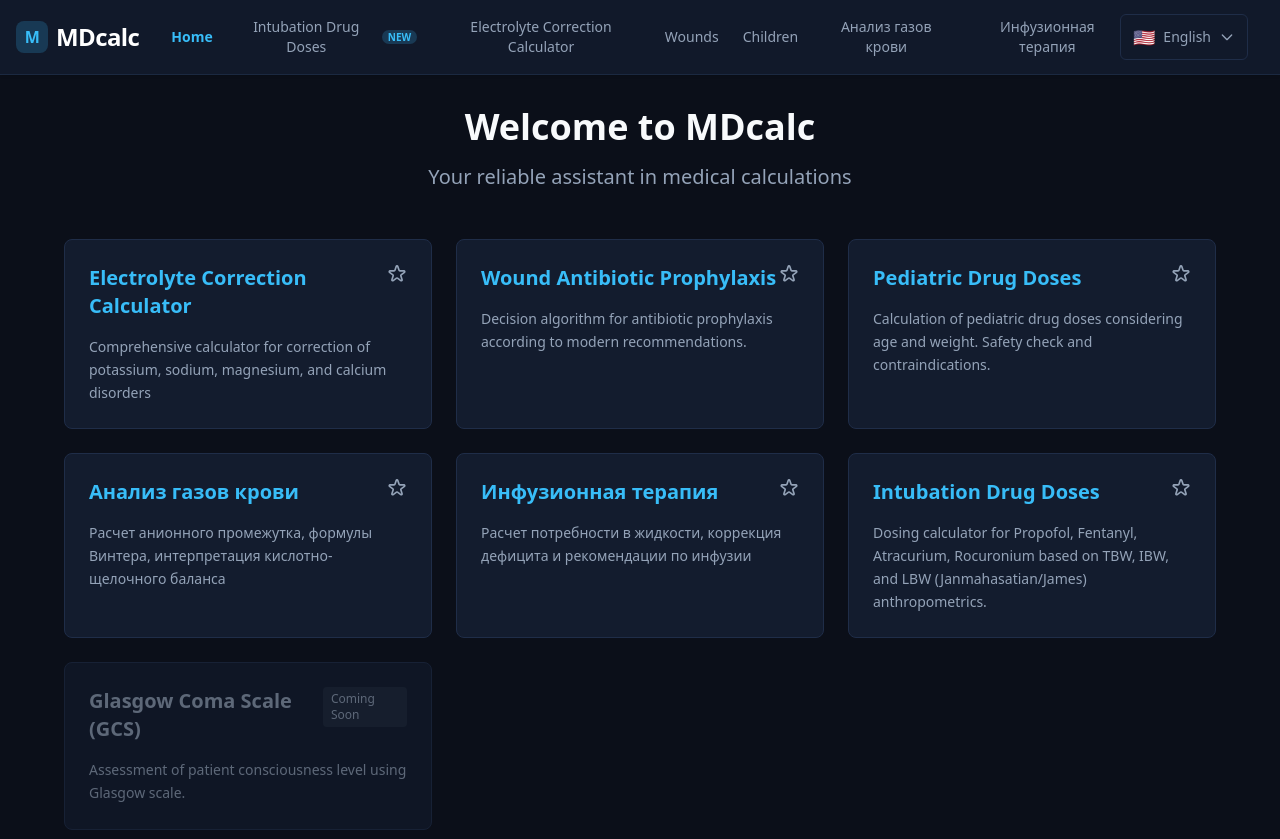
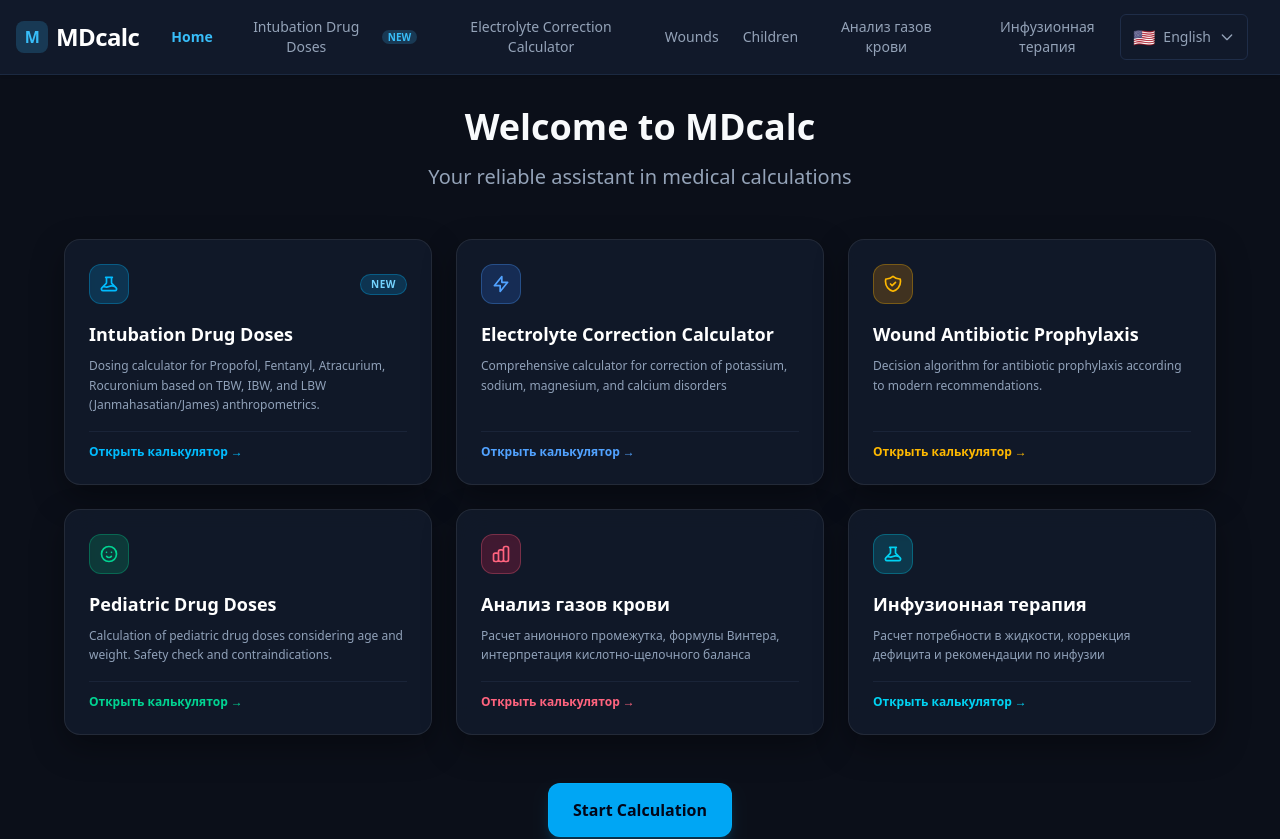
Before and after one commit to ziffmafiya/medical-calculators, a Next.js app: page / in a window 1280 px wide. Shown: the top 839 px of the page. Built offline with nearby package versions, Linux system fonts and the light colour scheme.

Commit message:
feat: translate all pages, homepage grid cards, and calculators to Untitled UI React design standards

```diff
--- a/src/app/page.tsx
+++ b/src/app/page.tsx
@@ -217,129 +217,159 @@ export default function Home() {
               </p>
             </div>
 
-            {/* Calculator Cards */}
-            <div className="grid grid-cols-1 sm:grid-cols-2 lg:grid-cols-3 gap-4 md:gap-6 px-4 md:px-0">
+            {/* Calculator Cards Grid */}
+            <div className="grid grid-cols-1 sm:grid-cols-2 lg:grid-cols-3 gap-4 sm:gap-6 px-4 md:px-0">
+              {/* Intubation Doses Calculator Card (Featured) */}
+              <div
+                className="glass-panel border border-sky-500/30 rounded-2xl p-6 hover:border-sky-400 transition-all duration-300 cursor-pointer group shadow-xl shadow-sky-950/20 hover:scale-[1.01] flex flex-col justify-between"
+                onClick={() => setActiveCalculator('intubation')}
+              >
+                <div>
+                  <div className="flex items-center justify-between mb-4">
+                    <div className="w-10 h-10 rounded-xl bg-sky-500/20 border border-sky-400/30 flex items-center justify-center text-sky-400 group-hover:scale-110 transition-transform">
+                      <svg className="w-5 h-5" fill="none" stroke="currentColor" viewBox="0 0 24 24">
+                        <path strokeLinecap="round" strokeLinejoin="round" strokeWidth={2} d="M19.428 15.428a2 2 0 00-1.022-.547l-2.387-.477a6 6 0 00-3.86.517l-.318.158a6 6 0 01-3.86.517L6.05 15.21a2 2 0 00-1.806.547M8 4h8l-1 1v5.172a2 2 0 00.586 1.414l5 5c1.26 1.26.367 3.414-1.415 3.414H4.828c-1.782 0-2.674-2.154-1.414-3.414l5-5A2 2 0 009 10.172V5L8 4z" />
+                      </svg>
+                    </div>
+                    <span className="text-[10px] uppercase font-bold tracking-wider px-2.5 py-0.5 rounded-full bg-sky-500/20 text-sky-300 border border-sky-400/30">
+                      NEW
+                    </span>
+                  </div>
+                  <h3 className="text-lg font-bold text-white mb-2 group-hover:text-sky-400 transition-colors">
+                    {t.intubationDoses}
+                  </h3>
+                  <p className="text-slate-400 text-xs leading-relaxed">
+                    {t.intubationDosesDesc}
+                  </p>
+                </div>
+                <div className="mt-4 pt-3 border-t border-slate-800/80 flex items-center text-xs font-semibold text-sky-400 group-hover:translate-x-1 transition-transform">
+                  <span>Открыть калькулятор →</span>
+                </div>
+              </div>
+
               {/* Electrolyte Calculator Card */}
-              <div className="bg-card border border-border rounded-lg p-6 hover:border-primary/50 transition-all duration-200 cursor-pointer group card-hover"
-                   onClick={() => setActiveCalculator('electrolyte')}>
-                <div className="flex items-start justify-between mb-4">
-                  <h3 className="text-xl font-semibold text-primary group-hover:text-primary/80 transition-colors">
+              <div
+                className="glass-panel border border-slate-800/80 rounded-2xl p-6 hover:border-blue-500/50 transition-all duration-300 cursor-pointer group shadow-xl shadow-slate-950/40 hover:scale-[1.01] flex flex-col justify-between"
+                onClick={() => setActiveCalculator('electrolyte')}
+              >
+                <div>
+                  <div className="flex items-center justify-between mb-4">
+                    <div className="w-10 h-10 rounded-xl bg-blue-500/20 border border-blue-400/30 flex items-center justify-center text-blue-400 group-hover:scale-110 transition-transform">
+                      <svg className="w-5 h-5" fill="none" stroke="currentColor" viewBox="0 0 24 24">
+                        <path strokeLinecap="round" strokeLinejoin="round" strokeWidth={2} d="M13 10V3L4 14h7v7l9-11h-7z" />
+                      </svg>
+                    </div>
+                  </div>
+                  <h3 className="text-lg font-bold text-white mb-2 group-hover:text-blue-400 transition-colors">
                     {t.electrolyteCorrection}
                   </h3>
-                  <button className="text-muted-foreground hover:text-foreground transition-colors">
-                    <svg className="w-5 h-5" fill="none" stroke="currentColor" viewBox="0 0 24 24">
-                      <path strokeLinecap="round" strokeLinejoin="round" strokeWidth={2} d="M11.049 2.927c.3-.921 1.603-.921 1.902 0l1.519 4.674a1 1 0 00.95.69h4.915c.969 0 1.371 1.24.588 1.81l-3.976 2.888a1 1 0 00-.363 1.118l1.518 4.674c.3.922-.755 1.688-1.538 1.118l-3.976-2.888a1 1 0 00-1.176 0l-3.976 2.888c-.783.57-1.838-.197-1.538-1.118l1.518-4.674a1 1 0 00-.363-1.118l-3.976-2.888c-.784-.57-.38-1.81.588-1.81h4.914a1 1 0 00.951-.69l1.519-4.674z" />
-                    </svg>
-                  </button>
-                </div>
-                <p className="text-muted-foreground text-sm leading-relaxed">
+                  <p className="text-slate-400 text-xs leading-relaxed">
                     {t.electrolyteCorrectionDesc}
                   </p>
                 </div>
+                <div className="mt-4 pt-3 border-t border-slate-800/80 flex items-center text-xs font-semibold text-blue-400 group-hover:translate-x-1 transition-transform">
+                  <span>Открыть калькулятор →</span>
+                </div>
+              </div>
 
               {/* Antibiotic Calculator Card */}
-              <div className="bg-card border border-border rounded-lg p-6 hover:border-primary/50 transition-all duration-200 cursor-pointer group card-hover"
-                   onClick={() => setActiveCalculator('antibiotic')}>
-                <div className="flex items-start justify-between mb-4">
-                  <h3 className="text-xl font-semibold text-primary group-hover:text-primary/80 transition-colors">
+              <div
+                className="glass-panel border border-slate-800/80 rounded-2xl p-6 hover:border-amber-500/50 transition-all duration-300 cursor-pointer group shadow-xl shadow-slate-950/40 hover:scale-[1.01] flex flex-col justify-between"
+                onClick={() => setActiveCalculator('antibiotic')}
+              >
+                <div>
+                  <div className="flex items-center justify-between mb-4">
+                    <div className="w-10 h-10 rounded-xl bg-amber-500/20 border border-amber-400/30 flex items-center justify-center text-amber-400 group-hover:scale-110 transition-transform">
+                      <svg className="w-5 h-5" fill="none" stroke="currentColor" viewBox="0 0 24 24">
+                        <path strokeLinecap="round" strokeLinejoin="round" strokeWidth={2} d="M9 12l2 2 4-4m5.618-4.016A11.955 11.955 0 0112 2.944a11.955 11.955 0 01-8.618 3.04A12.02 12.02 0 003 9c0 5.591 3.824 10.29 9 11.622 5.176-1.332 9-6.03 9-11.622 0-1.042-.133-2.052-.382-3.016z" />
+                      </svg>
+                    </div>
+                  </div>
+                  <h3 className="text-lg font-bold text-white mb-2 group-hover:text-amber-400 transition-colors">
                     {t.antibioticProphylaxis}
                   </h3>
-                  <button className="text-muted-foreground hover:text-foreground transition-colors">
-                    <svg className="w-5 h-5" fill="none" stroke="currentColor" viewBox="0 0 24 24">
-                      <path strokeLinecap="round" strokeLinejoin="round" strokeWidth={2} d="M11.049 2.927c.3-.921 1.603-.921 1.902 0l1.519 4.674a1 1 0 00.95.69h4.915c.969 0 1.371 1.24.588 1.81l-3.976 2.888a1 1 0 00-.363 1.118l1.518 4.674c.3.922-.755 1.688-1.538 1.118l-3.976-2.888a1 1 0 00-1.176 0l-3.976 2.888c-.783.57-1.838-.197-1.538-1.118l1.518-4.674a1 1 0 00-.363-1.118l-3.976-2.888c-.784-.57-.38-1.81.588-1.81h4.914a1 1 0 00.951-.69l1.519-4.674z" />
-                    </svg>
-                  </button>
-                </div>
-                <p className="text-muted-foreground text-sm leading-relaxed">
+                  <p className="text-slate-400 text-xs leading-relaxed">
                     {t.antibioticProphylaxisDesc}
                   </p>
                 </div>
+                <div className="mt-4 pt-3 border-t border-slate-800/80 flex items-center text-xs font-semibold text-amber-400 group-hover:translate-x-1 transition-transform">
+                  <span>Открыть калькулятор →</span>
+                </div>
+              </div>
 
               {/* Pediatric Doses Calculator Card */}
-              <div className="bg-card border border-border rounded-lg p-6 hover:border-primary/50 transition-all duration-200 cursor-pointer group card-hover"
-                   onClick={() => setActiveCalculator('pediatric')}>
-                <div className="flex items-start justify-between mb-4">
-                  <h3 className="text-xl font-semibold text-primary group-hover:text-primary/80 transition-colors">
+              <div
+                className="glass-panel border border-slate-800/80 rounded-2xl p-6 hover:border-emerald-500/50 transition-all duration-300 cursor-pointer group shadow-xl shadow-slate-950/40 hover:scale-[1.01] flex flex-col justify-between"
+                onClick={() => setActiveCalculator('pediatric')}
+              >
+                <div>
+                  <div className="flex items-center justify-between mb-4">
+                    <div className="w-10 h-10 rounded-xl bg-emerald-500/20 border border-emerald-400/30 flex items-center justify-center text-emerald-400 group-hover:scale-110 transition-transform">
+                      <svg className="w-5 h-5" fill="none" stroke="currentColor" viewBox="0 0 24 24">
+                        <path strokeLinecap="round" strokeLinejoin="round" strokeWidth={2} d="M14.828 14.828a4 4 0 01-5.656 0M9 10h.01M15 10h.01M21 12a9 9 0 11-18 0 9 9 0 0118 0z" />
+                      </svg>
+                    </div>
+                  </div>
+                  <h3 className="text-lg font-bold text-white mb-2 group-hover:text-emerald-400 transition-colors">
                     {t.pediatricDoses}
                   </h3>
-                  <button className="text-muted-foreground hover:text-foreground transition-colors">
-                    <svg className="w-5 h-5" fill="none" stroke="currentColor" viewBox="0 0 24 24">
-                      <path strokeLinecap="round" strokeLinejoin="round" strokeWidth={2} d="M11.049 2.927c.3-.921 1.603-.921 1.902 0l1.519 4.674a1 1 0 00.95.69h4.915c.969 0 1.371 1.24.588 1.81l-3.976 2.888a1 1 0 00-.363 1.118l1.518 4.674c.3.922-.755 1.688-1.538 1.118l-3.976-2.888a1 1 0 00-1.176 0l-3.976 2.888c-.783.57-1.838-.197-1.538-1.118l1.518-4.674a1 1 0 00-.363-1.118l-3.976-2.888c-.784-.57-.38-1.81.588-1.81h4.914a1 1 0 00.951-.69l1.519-4.674z" />
-                    </svg>
-                  </button>
-                </div>
-                <p className="text-muted-foreground text-sm leading-relaxed">
+                  <p className="text-slate-400 text-xs leading-relaxed">
                     {t.pediatricDosesDesc}
                   </p>
                 </div>
+                <div className="mt-4 pt-3 border-t border-slate-800/80 flex items-center text-xs font-semibold text-emerald-400 group-hover:translate-x-1 transition-transform">
+                  <span>Открыть калькулятор →</span>
+                </div>
+              </div>
 
               {/* Blood Gas Analysis Calculator Card */}
-              <div className="bg-card border border-border rounded-lg p-6 hover:border-primary/50 transition-all duration-200 cursor-pointer group card-hover"
-                   onClick={() => setActiveCalculator('bloodGas')}>
-                <div className="flex items-start justify-between mb-4">
-                  <h3 className="text-xl font-semibold text-primary group-hover:text-primary/80 transition-colors">
+              <div
+                className="glass-panel border border-slate-800/80 rounded-2xl p-6 hover:border-rose-500/50 transition-all duration-300 cursor-pointer group shadow-xl shadow-slate-950/40 hover:scale-[1.01] flex flex-col justify-between"
+                onClick={() => setActiveCalculator('bloodGas')}
+              >
+                <div>
+                  <div className="flex items-center justify-between mb-4">
+                    <div className="w-10 h-10 rounded-xl bg-rose-500/20 border border-rose-400/30 flex items-center justify-center text-rose-400 group-hover:scale-110 transition-transform">
+                      <svg className="w-5 h-5" fill="none" stroke="currentColor" viewBox="0 0 24 24">
+                        <path strokeLinecap="round" strokeLinejoin="round" strokeWidth={2} d="M9 19v-6a2 2 0 00-2-2H5a2 2 0 00-2 2v6a2 2 0 002 2h2a2 2 0 002-2zm0 0V9a2 2 0 012-2h2a2 2 0 012 2v10m-6 0a2 2 0 002 2h2a2 2 0 002-2m0 0V5a2 2 0 012-2h2a2 2 0 012 2v14a2 2 0 01-2 2h-2a2 2 0 01-2-2z" />
+                      </svg>
+                    </div>
+                  </div>
+                  <h3 className="text-lg font-bold text-white mb-2 group-hover:text-rose-400 transition-colors">
                     Анализ газов крови
                   </h3>
-                  <button className="text-muted-foreground hover:text-foreground transition-colors">
-                    <svg className="w-5 h-5" fill="none" stroke="currentColor" viewBox="0 0 24 24">
-                      <path strokeLinecap="round" strokeLinejoin="round" strokeWidth={2} d="M11.049 2.927c.3-.921 1.603-.921 1.902 0l1.519 4.674a1 1 0 00.95.69h4.915c.969 0 1.371 1.24.588 1.81l-3.976 2.888a1 1 0 00-.363 1.118l1.518 4.674c.3.922-.755 1.688-1.538 1.118l-3.976-2.888a1 1 0 00-1.176 0l-3.976 2.888c-.783.57-1.838-.197-1.538-1.118l1.518-4.674a1 1 0 00-.363-1.118l-3.976-2.888c-.784-.57-.38-1.81.588-1.81h4.914a1 1 0 00.951-.69l1.519-4.674z" />
-                    </svg>
-                  </button>
-                </div>
-                <p className="text-muted-foreground text-sm leading-relaxed">
+                  <p className="text-slate-400 text-xs leading-relaxed">
                     Расчет анионного промежутка, формулы Винтера, интерпретация кислотно-щелочного баланса
                   </p>
                 </div>
+                <div className="mt-4 pt-3 border-t border-slate-800/80 flex items-center text-xs font-semibold text-rose-400 group-hover:translate-x-1 transition-transform">
+                  <span>Открыть калькулятор →</span>
+                </div>
+              </div>
 
               {/* Infusion Therapy Calculator Card */}
-              <div className="bg-card border border-border rounded-lg p-6 hover:border-primary/50 transition-all duration-200 cursor-pointer group card-hover"
-                   onClick={() => setActiveCalculator('infusionTherapy')}>
-                <div className="flex items-start justify-between mb-4">
-                  <h3 className="text-xl font-semibold text-primary group-hover:text-primary/80 transition-colors">
+              <div
+                className="glass-panel border border-slate-800/80 rounded-2xl p-6 hover:border-cyan-500/50 transition-all duration-300 cursor-pointer group shadow-xl shadow-slate-950/40 hover:scale-[1.01] flex flex-col justify-between"
+                onClick={() => setActiveCalculator('infusionTherapy')}
+              >
+                <div>
+                  <div className="flex items-center justify-between mb-4">
+                    <div className="w-10 h-10 rounded-xl bg-cyan-500/20 border border-cyan-400/30 flex items-center justify-center text-cyan-400 group-hover:scale-110 transition-transform">
+                      <svg className="w-5 h-5" fill="none" stroke="currentColor" viewBox="0 0 24 24">
+                        <path strokeLinecap="round" strokeLinejoin="round" strokeWidth={2} d="M19.428 15.428a2 2 0 00-1.022-.547l-2.387-.477a6 6 0 00-3.86.517l-.318.158a6 6 0 01-3.86.517L6.05 15.21a2 2 0 00-1.806.547M8 4h8l-1 1v5.172a2 2 0 00.586 1.414l5 5c1.26 1.26.367 3.414-1.415 3.414H4.828c-1.782 0-2.674-2.154-1.414-3.414l5-5A2 2 0 009 10.172V5L8 4z" />
+                      </svg>
+                    </div>
+                  </div>
+                  <h3 className="text-lg font-bold text-white mb-2 group-hover:text-cyan-400 transition-colors">
                     Инфузионная терапия
                   </h3>
-                  <button className="text-muted-foreground hover:text-foreground transition-colors">
-                    <svg className="w-5 h-5" fill="none" stroke="currentColor" viewBox="0 0 24 24">
-                      <path strokeLinecap="round" strokeLinejoin="round" strokeWidth={2} d="M11.049 2.927c.3-.921 1.603-.921 1.902 0l1.519 4.674a1 1 0 00.95.69h4.915c.969 0 1.371 1.24.588 1.81l-3.976 2.888a1 1 0 00-.363 1.118l1.518 4.674c.3.922-.755 1.688-1.538 1.118l-3.976-2.888a1 1 0 00-1.176 0l-3.976 2.888c-.783.57-1.838-.197-1.538-1.118l1.518-4.674a1 1 0 00-.363-1.118l-3.976-2.888c-.784-.57-.38-1.81.588-1.81h4.914a1 1 0 00.951-.69l1.519-4.674z" />
-                    </svg>
-                  </button>
-                </div>
-                <p className="text-muted-foreground text-sm leading-relaxed">
+                  <p className="text-slate-400 text-xs leading-relaxed">
                     Расчет потребности в жидкости, коррекция дефицита и рекомендации по инфузии
                   </p>
                 </div>
-
-              {/* Intubation Doses Calculator Card */}
-              <div className="bg-card border border-border rounded-lg p-6 hover:border-primary/50 transition-all duration-200 cursor-pointer group card-hover"
-                   onClick={() => setActiveCalculator('intubation')}>
-                <div className="flex items-start justify-between mb-4">
-                  <h3 className="text-xl font-semibold text-primary group-hover:text-primary/80 transition-colors">
-                    {t.intubationDoses}
-                  </h3>
-                  <button className="text-muted-foreground hover:text-foreground transition-colors">
-                    <svg className="w-5 h-5" fill="none" stroke="currentColor" viewBox="0 0 24 24">
-                      <path strokeLinecap="round" strokeLinejoin="round" strokeWidth={2} d="M11.049 2.927c.3-.921 1.603-.921 1.902 0l1.519 4.674a1 1 0 00.95.69h4.915c.969 0 1.371 1.24.588 1.81l-3.976 2.888a1 1 0 00-.363 1.118l1.518 4.674c.3.922-.755 1.688-1.538 1.118l-3.976-2.888a1 1 0 00-1.176 0l-3.976 2.888c-.783.57-1.838-.197-1.538-1.118l1.518-4.674a1 1 0 00-.363-1.118l-3.976-2.888c-.784-.57-.38-1.81.588-1.81h4.914a1 1 0 00.951-.69l1.519-4.674z" />
-                    </svg>
-                  </button>
+                <div className="mt-4 pt-3 border-t border-slate-800/80 flex items-center text-xs font-semibold text-cyan-400 group-hover:translate-x-1 transition-transform">
+                  <span>Открыть калькулятор →</span>
                 </div>
-                <p className="text-muted-foreground text-sm leading-relaxed">
-                  {t.intubationDosesDesc}
-                </p>
-              </div>
-
-              {/* Coming Soon Card */}
-              <div className="bg-card border border-border rounded-lg p-6 opacity-60">
-                <div className="flex items-start justify-between mb-4">
-                  <h3 className="text-xl font-semibold text-muted-foreground">
-                    {t.glasgowComaScale}
-                  </h3>
-                  <span className="text-xs bg-muted text-muted-foreground px-2 py-1 rounded">
-                    {t.comingSoon}
-                  </span>
-                </div>
-                <p className="text-muted-foreground text-sm leading-relaxed">
-                  {t.glasgowComaScaleDesc}
-                </p>
               </div>
             </div>
 
```
Also changed, not shown: src/calculators/ElectrolyteCorrectionCalculator.tsx (+11 -15 lines). Lines whose indentation alone changed are shown as unchanged.
